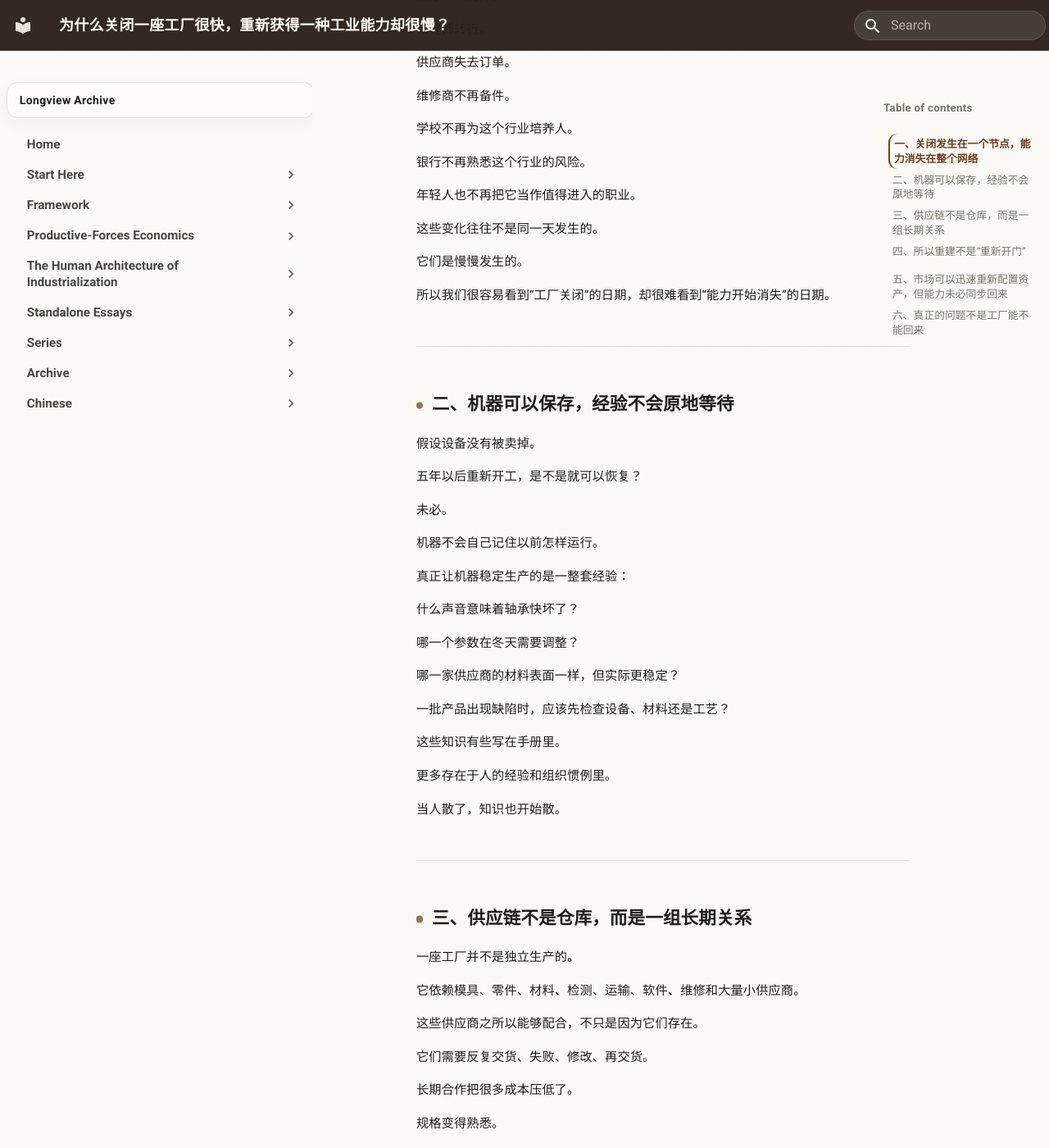
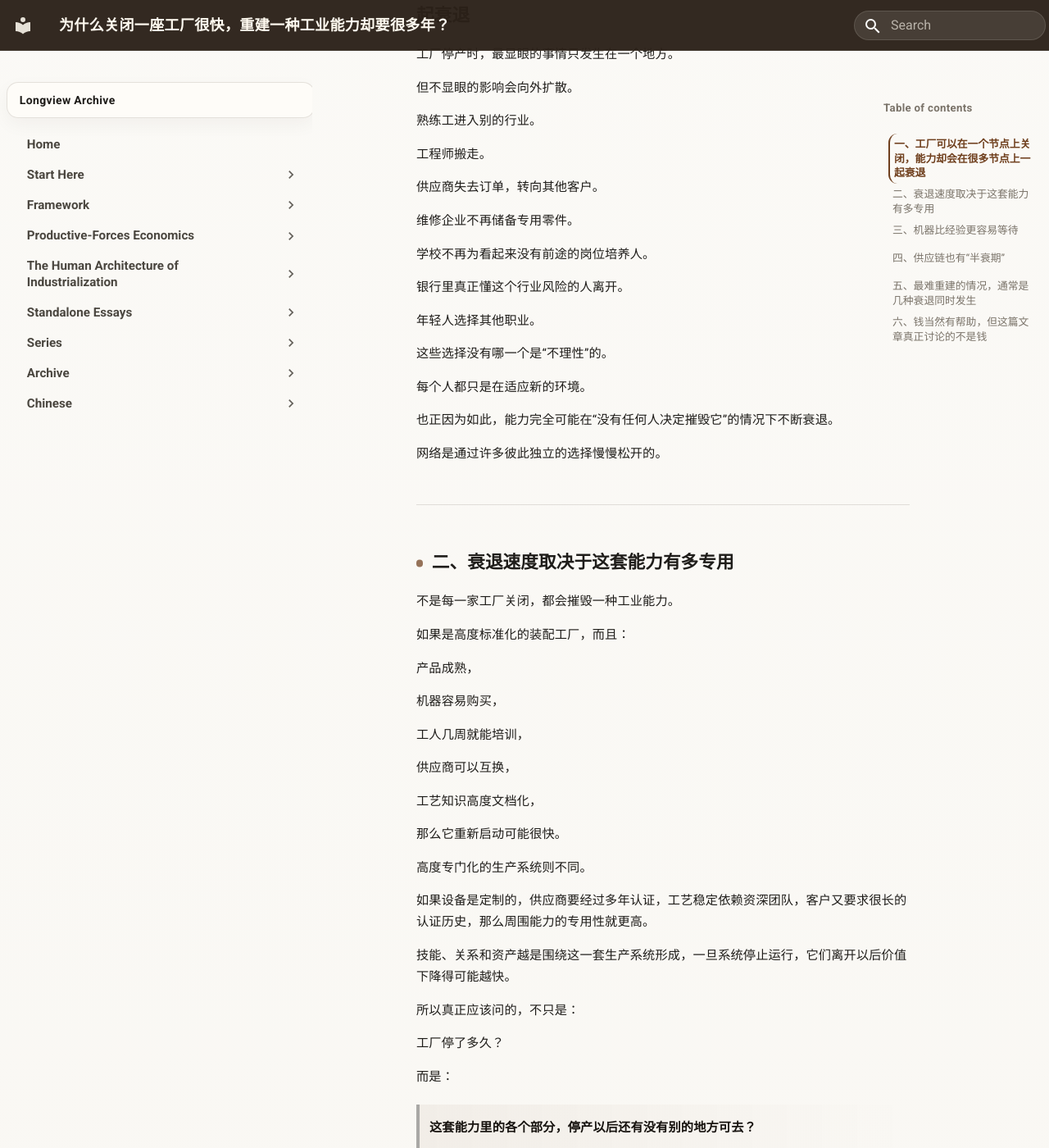
Before and after one commit to guanshi1688/longview-archive, an MkDocs documentation site: the page built from docs/essays/chinese/standalone/fast_close_slow_rebuild_zh.md, in a window 1280 px wide and 1400 px high, scrolled down 732 px. Shown: the whole window at 82% size. Built offline with MkDocs 1.6.1 and Material for MkDocs 9.7.7, drawn with Linux system fonts in a browser that asks for light colours; some of the changed text lies outside the part shown.

Commit message:
Update fast_close_slow_rebuild_zh.md

```diff
--- a/docs/essays/chinese/standalone/fast_close_slow_rebuild_zh.md
+++ b/docs/essays/chinese/standalone/fast_close_slow_rebuild_zh.md
@@ -1,414 +1,238 @@
-# 为什么关闭一座工厂很快，重新获得一种工业能力却很慢？
+# 为什么关闭一座工厂很快，重建一种工业能力却要很多年？
 
-**一座工厂可以在几个月内关闭，但一种工业能力可能需要十年才能重新形成。**
+**关闭是一件事。能力衰退是一个过程。重建，必须逆转一个可能已经分散了很多年的过程。**
 
-这听起来有点奇怪。
+一家工厂可以在一个月内停产。
 
-如果一家工厂已经存在，机器还在，厂房还在，产品也有人买，为什么关闭以后不能在需要的时候重新开起来？
+工人离开。
 
-因为工厂和工业能力不是同一个东西。
+订单结束。
 
-工厂是一处可以登记、出售、拆除和重启的资产。
+机器出售或者封存。
 
-工业能力却分散在很多看不见的地方。
+从外面看，这件事有一个很清楚的日期。
+
+重建却完全不同。
+
+即使厂房还在，机器还在，客户后来也回来了，周围的能力可能已经不完整。
+
+真正的问题就在这种不对称里。
 
 ---
 
-## 一、关闭发生在一个节点，能力消失在整个网络
+## 一、工厂可以在一个节点上关闭，能力却会在很多节点上一起衰退
 
-一家工厂停产时，最先消失的通常只是一个生产节点。
+工厂停产时，最显眼的事情只发生在一个地方。
 
-但随后会发生更多事情。
+但不显眼的影响会向外扩散。
 
-熟练工人离开。
+熟练工进入别的行业。
 
-工程师转行。
+工程师搬走。
 
-供应商失去订单。
+供应商失去订单，转向其他客户。
 
-维修商不再备件。
+维修企业不再储备专用零件。
 
-学校不再为这个行业培养人。
+学校不再为看起来没有前途的岗位培养人。
 
-银行不再熟悉这个行业的风险。
+银行里真正懂这个行业风险的人离开。
 
-年轻人也不再把它当作值得进入的职业。
+年轻人选择其他职业。
 
-这些变化往往不是同一天发生的。
+这些选择没有哪一个是“不理性”的。
 
-它们是慢慢发生的。
+每个人都只是在适应新的环境。
 
-所以我们很容易看到“工厂关闭”的日期，却很难看到“能力开始消失”的日期。
+也正因为如此，能力完全可能在“没有任何人决定摧毁它”的情况下不断衰退。
+
+网络是通过许多彼此独立的选择慢慢松开的。
 
 ---
 
-## 二、机器可以保存，经验不会原地等待
+## 二、衰退速度取决于这套能力有多专用
 
-假设设备没有被卖掉。
+不是每一家工厂关闭，都会摧毁一种工业能力。
 
-五年以后重新开工，是不是就可以恢复？
+如果是高度标准化的装配工厂，而且：
 
-未必。
+产品成熟，
 
-机器不会自己记住以前怎样运行。
+机器容易购买，
 
-真正让机器稳定生产的是一整套经验：
+工人几周就能培训，
 
-什么声音意味着轴承快坏了？
+供应商可以互换，
 
-哪一个参数在冬天需要调整？
+工艺知识高度文档化，
 
-哪一家供应商的材料表面一样，但实际更稳定？
+那么它重新启动可能很快。
 
-一批产品出现缺陷时，应该先检查设备、材料还是工艺？
+高度专门化的生产系统则不同。
 
-这些知识有些写在手册里。
+如果设备是定制的，供应商要经过多年认证，工艺稳定依赖资深团队，客户又要求很长的认证历史，那么周围能力的专用性就更高。
 
-更多存在于人的经验和组织惯例里。
+技能、关系和资产越是围绕这一套生产系统形成，一旦系统停止运行，它们离开以后价值下降得可能越快。
 
-当人散了，知识也开始散。
+所以真正应该问的，不只是：
+
+工厂停了多久？
+
+而是：
+
+> **这套能力里的各个部分，停产以后还有没有别的地方可去？**
 
 ---
 
-## 三、供应链不是仓库，而是一组长期关系
+## 三、机器比经验更容易等待
 
-一座工厂并不是独立生产的。
+假设一家工厂被完整保存五年。
 
-它依赖模具、零件、材料、检测、运输、软件、维修和大量小供应商。
+设备还在。
 
-这些供应商之所以能够配合，不只是因为它们存在。
+重启仍然可能很难。
 
-它们需要反复交货、失败、修改、再交货。
+机器不会记得，当年操作员是怎样让它保持稳定的。
 
-长期合作把很多成本压低了。
+人会记得。
 
-规格变得熟悉。
+什么振动意味着轴承快坏了？
 
-质量问题能够迅速定位。
+什么材料纸面指标合格，但高速量产时会拉低良率？
 
-付款习惯稳定下来。
+出现缺陷时，应该先动哪个参数？
 
-工程师知道应该给谁打电话。
+紧急情况下，哪个供应商真的救得回来？
 
-一旦核心工厂关闭，这些关系会逐渐失去经济意义。
+有些答案写在文档里。
 
-供应商会去寻找别的客户，或者直接退出。
+另一些存在于长期运行形成的惯例里。
 
-几年以后，即使核心工厂想回来，也未必还能找到原来的网络。
+团队散掉以后，知识未必从世界上消失。
+
+它可能只是去了别处。
+
+但这同样重要。
+
+因为重建现在要重新吸引、重新训练，或者重新替代过去本地已经拥有的东西。
 
 ---
 
-## 四、所以重建不是“重新开门”
+## 四、供应链也有“半衰期”
 
-真正的重建通常需要重新完成很多事情：
+供应链不是一个仓库，不会停在那里等工厂几年后回来。
 
-重新招人。
+供应商需要持续业务。
 
-重新培训。
+大客户消失以后，它们会调整。
 
-重新认证供应商。
+去别的行业。
 
-重新建立质量纪律。
+卖设备。
 
-重新积累失败经验。
+不再续认证。
 
-重新让金融机构相信这个行业值得长期支持。
+最好的工程师离开。
 
-重新让年轻人愿意进入。
+有时企业本身就退出了。
 
-这就是为什么产业重建经常比建一栋厂房慢得多。
+几年以后，原来的核心工厂重新出现，并不会自动让旧供应商网络重新出现。
 
-你可以买设备。
+所以“恢复产量”和“重建能力”是两种不同操作。
 
-你可以买土地。
+一个是重新打开生产地点。
 
-你甚至可以买一家现成公司。
-
-但你不能一次性买回所有已经散掉的关系。
+另一个是重新建立一整套关系。
 
 ---
 
-## 五、市场可以迅速重新配置资产，但能力未必同步回来
+## 五、最难重建的情况，通常是几种衰退同时发生
 
-一家企业失败以后，厂房可以出售，机器可以转卖，资本可以流向别处。
+真正困难的产业重建，很少只是缺一台机器或者缺一个工人。
 
-从资源配置角度看，这很正常。
+更常见的是几种东西一起减少：
 
-问题是：
+有经验的劳动力，
 
-> **资产已经重新配置，是否等于生产能力已经被保存？**
+专用供应商，
 
-答案不一定。
+维护能力，
 
-因为有些资产很容易移动。
+工艺知识，
 
-有些能力只能通过长期重复重新积累。
+客户信心，
 
-这也是为什么“以后需要的时候再生产”听起来比做起来容易。
+培训链条，
 
-生产并不是按下一个开关。
+金融机构对这个行业的理解。
 
-它更像一条长期维持的链条。
+每一个问题，都会让其他问题更难解决。
 
-链条断掉以后，重新连接每一环都需要时间。
+没有资深主管，新员工学得更慢。
+
+客户工程团队薄弱，新供应商认证更慢。
+
+订单不确定，银行更谨慎。
+
+良率不稳，客户也更谨慎。
+
+所以产业重建本质上是一个协调问题。
+
+缺掉的各个部分，必须以相互兼容的顺序回来。
 
 ---
 
-## 六、真正的问题不是工厂能不能回来
+## 六、钱当然有帮助，但这篇文章真正讨论的不是钱
 
-真正应该问的是：
+资本可以加速重建。
 
-> **一个社会失去某种工业能力以后，还保留了多少重新生成它的条件？**
+提高工资。
 
-设备还在吗？
+挖专家。
+
+扶持供应商。
+
+承担早期亏损。
+
+购买新设备。
+
+但这里最有特点的问题，是时间不对称。
+
+网络的瓦解可以“自动发生”，因为每个参与者都有动力继续往前走。
+
+重建却需要有人重新协调它们回来。
+
+这也是为什么，同一个产业可以通过分散决策慢慢消失，后来却需要有意识地重建。
+
+最强的测试不是：
+
+厂房能不能重新开门？
+
+而是：
+
+周围的生产系统，还保留了多少可以迅速重新连接的连续性？
+
+可以问：
 
 工程师还在吗？
 
-供应商还在吗？
+供应商还保持认证吗？
 
-学校还在培养人吗？
+学校还在培养相关技能吗？
 
-金融系统还理解这个行业吗？
+工艺能不能不经过多年重新学习就恢复到可接受良率？
 
-市场还愿意为重新学习付出成本吗？
+这个行业还能不能吸引相信它五年后仍然存在的人？
 
-如果这些东西已经一起消失，重建就不再是“重新开厂”。
+如果可以，能力可能只是休眠。
 
-它是在重新形成一个生态系统。
+如果不可以，它就必须被重建。
 
-所以：
+> **工厂可以由一个决定关闭。**
+>
+> **工业能力却可能被一千个彼此独立的决定慢慢拆散。**
 
-> **关闭的是一家工厂。**
->
-> **消失的可能是一整套能力。**
-
-而能力一旦散掉，时间本身就会变成重建成本的一部分。
-
----
-
-Aster Vale
-Longview Archive
-Standalone Essay
-September 2026
-
-
----
-
-# 为什么钱可以买一座工厂，却买不回一个产业？
-
-**资本可以买到生产资料，却不一定可以买回已经消失的生产能力。**
-
-假设一个国家突然决定重新发展某个产业。
-
-钱不是问题。
-
-政府愿意补贴。
-
-银行愿意贷款。
-
-市场也有需求。
-
-土地可以提供。
-
-机器可以订购。
-
-那么产业是不是就能回来？
-
-直觉上应该可以。
-
-但现实往往更慢。
-
-因为一个产业并不是一张购物清单。
-
----
-
-## 一、钱最擅长购买已经存在的东西
-
-资本非常强大。
-
-它可以买土地。
-
-买设备。
-
-买厂房。
-
-买软件。
-
-买专利。
-
-提高工资，从别的公司挖人。
-
-甚至直接收购一家企业。
-
-但所有这些动作都有一个共同前提：
-
-> **你想买的东西已经存在。**
-
-如果成熟供应商已经消失，钱不能立刻让它重新出现。
-
-如果一代技师已经退休，工资再高也不能在一个月内制造十年的经验。
-
-如果学校已经多年不培养相关人才，招聘广告不会自动生成工程师。
-
-如果整个行业已经没有年轻人进入，资本只能买到一个越来越小的人才池。
-
----
-
-## 二、产业包含大量无法一次成交的东西
-
-一座工厂可以估值。
-
-一台机器可以报价。
-
-但一个产业真正依赖的很多东西，没有明确价格。
-
-供应商之间的熟悉程度。
-
-工程师解决异常问题的速度。
-
-工人知道什么时候“感觉不对”。
-
-采购人员知道哪家供应商在紧急情况下靠得住。
-
-维修团队知道哪些零件应该提前储备。
-
-客户相信产品能够持续交付。
-
-这些东西都是生产能力的一部分。
-
-但它们不是一件可以在市场上一次性购买的商品。
-
-它们通常来自重复。
-
-重复生产。
-
-重复出错。
-
-重复修正。
-
-重复合作。
-
----
-
-## 三、钱可以加速学习，但不能取消学习
-
-这一区别很重要。
-
-说“钱买不回产业”并不意味着资本没有用。
-
-恰恰相反，大量资本可以让重建快很多。
-
-它可以支付培训成本。
-
-吸引外国专家。
-
-补贴供应商。
-
-承担早期亏损。
-
-建设基础设施。
-
-支持研发。
-
-但是资本做的是**缩短学习过程**。
-
-它不能把学习过程本身删除。
-
-十年的组织经验不会因为预算增加十倍，就必然压缩成一年。
-
-有些事情可以并行。
-
-有些事情必须经历时间。
-
----
-
-## 四、所以“有钱、有需求”仍然可能不够
-
-很多产业政策争论会集中在两个问题：
-
-有没有资金？
-
-有没有市场？
-
-这当然重要。
-
-但还有第三个问题：
-
-> **有没有能够把资金和需求转化成稳定生产的组织能力？**
-
-如果没有，资本可能先制造一个漂亮的厂房。
-
-然后发现供应商不稳定。
-
-良率上不去。
-
-维护成本太高。
-
-工程师不足。
-
-关键零部件仍要进口。
-
-订单一减少，整个项目重新陷入困难。
-
-这时候缺的不是钱本身。
-
-缺的是把钱转化为能力的过程。
-
----
-
-## 五、产业真正昂贵的地方，可能不是设备
-
-设备的价格很显眼。
-
-所以人们容易把产业成本理解成厂房和机器的总和。
-
-但一个成熟产业最珍贵的部分，往往恰恰没有出现在资产负债表上。
-
-工人技能。
-
-工程文化。
-
-供应商密度。
-
-维修体系。
-
-生产纪律。
-
-质量习惯。
-
-客户信任。
-
-长期改进形成的默会知识。
-
-这些东西可能几十年才形成。
-
-也可能在几年内快速流失。
-
----
-
-## 六、所以真正的问题不是“需要多少钱”
-
-真正的问题是：
-
-> **钱进入以后，能不能变成新的能力？**
-
-如果可以，资本是强大的放大器。
-
-如果不可以，它最多只能购买现代工业的外观。
-
-厂房可以购买。
-
-机器可以购买。
-
-技术许可可以购买。
-
-但一个能够持续学习、维护、改进和再生产自己的产业体系，必须在运行中形成。
-
-所以：
-
-> **钱可以买一座工厂。**
->
-> **产业却必须被重新长出来。**
+一旦这些决定让系统真正分散，重建就意味着把关闭过程中散掉的东西重新协调回来。
 
 ---
 
```
